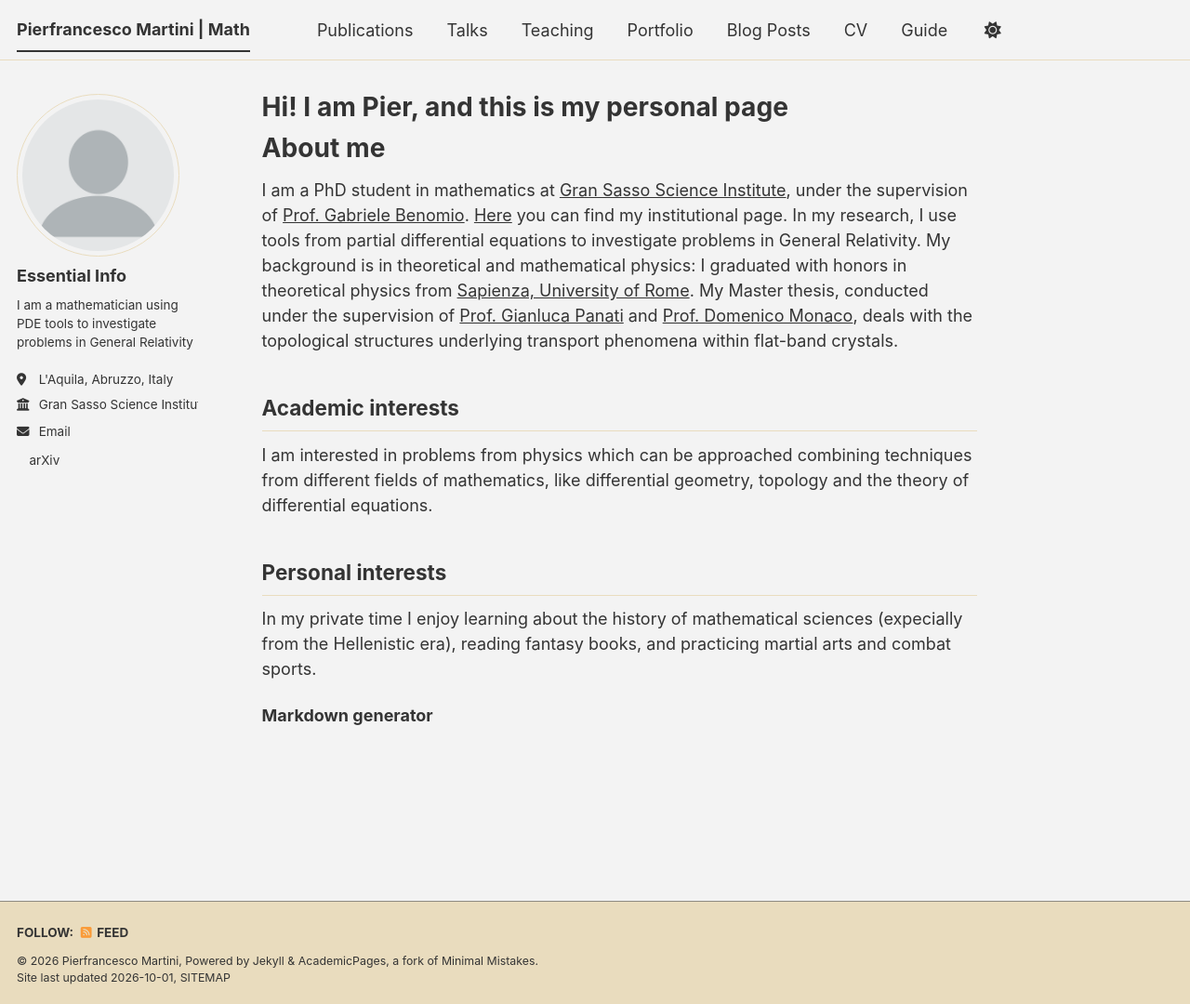
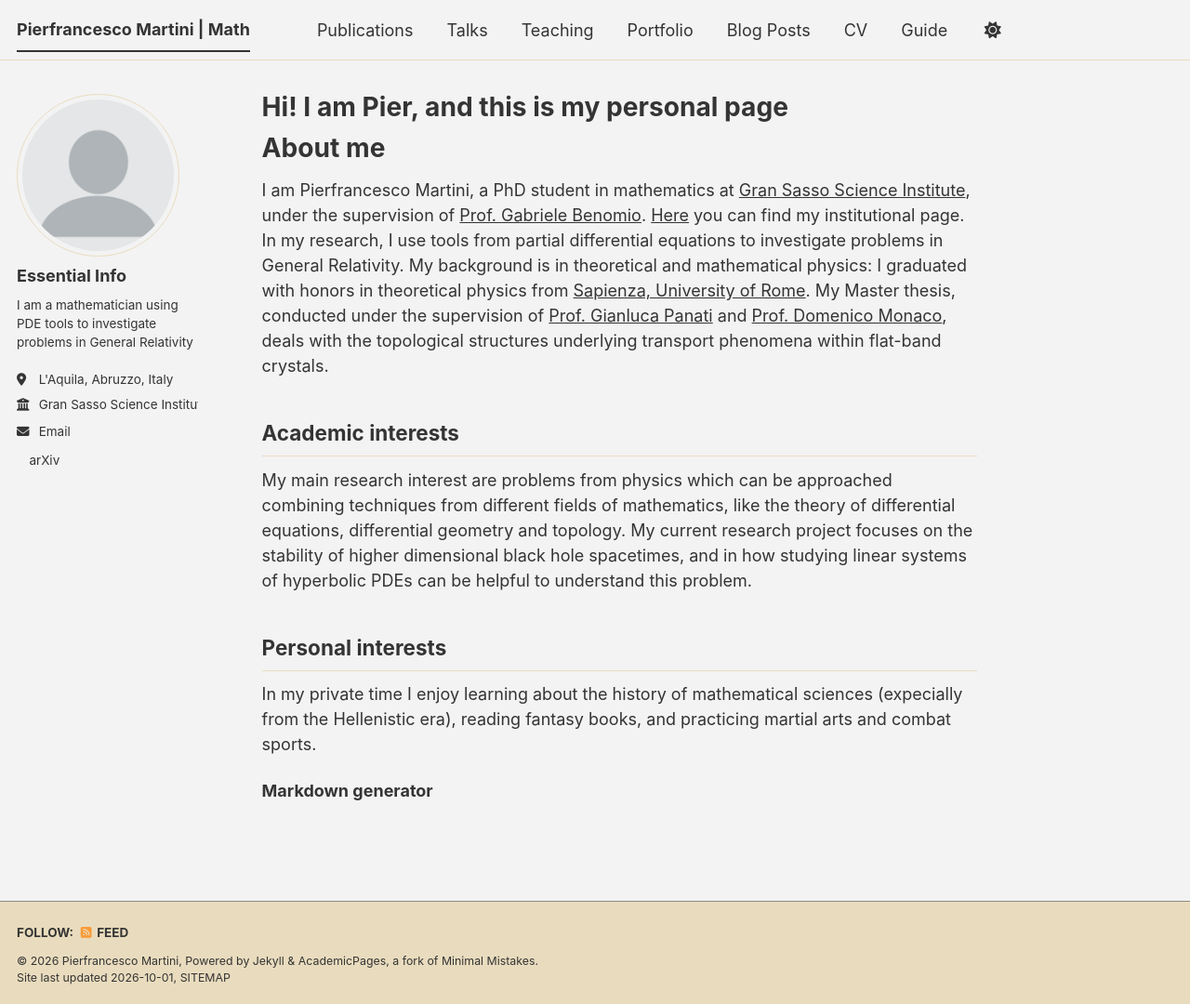
Before and after one commit to pepemartini99/pepemartini99.github.io, a Jekyll site: the page built from _pages/about.md, in a window 1280 px wide and 1080 px high. Shown: the whole window at 93% size. Built offline with Jekyll 4.4.1, drawn with Linux system fonts in a browser that asks for light colours; a style sheet for code colours, icons or effects is not loaded.

Commit message:
Revise about page with updated personal and research info
Updated personal introduction and clarified research interests.

```diff
--- a/_pages/about.md
+++ b/_pages/about.md
@@ -12,7 +12,7 @@ redirect_from:
 About me
 ======
 
-I am a PhD student in mathematics at [Gran Sasso Science Institute](https://www.gssi.it/), under the supervision of [Prof. Gabriele Benomio](https://sites.google.com/view/benomio). [Here](https://www.gssi.it/people/students/students-maths/item/24624-martini-pierfrancesco) you can find my institutional page.
+I am Pierfrancesco Martini, a PhD student in mathematics at [Gran Sasso Science Institute](https://www.gssi.it/), under the supervision of [Prof. Gabriele Benomio](https://sites.google.com/view/benomio). [Here](https://www.gssi.it/people/students/students-maths/item/24624-martini-pierfrancesco) you can find my institutional page.
 In my research, I use tools from partial differential equations to investigate problems in General Relativity.
 My background is in theoretical and mathematical physics: I graduated with honors in theoretical physics from [Sapienza, University of Rome](https://www.phys.uniroma1.it/en). My Master thesis, conducted under the supervision of [Prof. Gianluca Panati](https://research.uniroma1.it/researcher/c45d41dd8bebc608e1ec89bcf8bcc79c72cc71e75477d45f79c3128f) and [Prof. Domenico Monaco](https://sites.google.com/view/dmonaco), deals with the topological structures underlying transport phenomena within flat-band crystals.
 
@@ -20,7 +20,7 @@ My background is in theoretical and mathematical physics: I graduated with honor
 
 Academic interests
 ------
-I am interested in problems from physics which can be approached combining techniques from different fields of mathematics, like differential geometry, topology and the theory of differential equations.
+My main research interest are problems from physics which can be approached combining techniques from different fields of mathematics, like the theory of differential equations, differential geometry and topology. My current research project focuses on the stability of higher dimensional black hole spacetimes, and in how studying linear systems of hyperbolic PDEs can be helpful to understand this problem.
 
 
 
```
